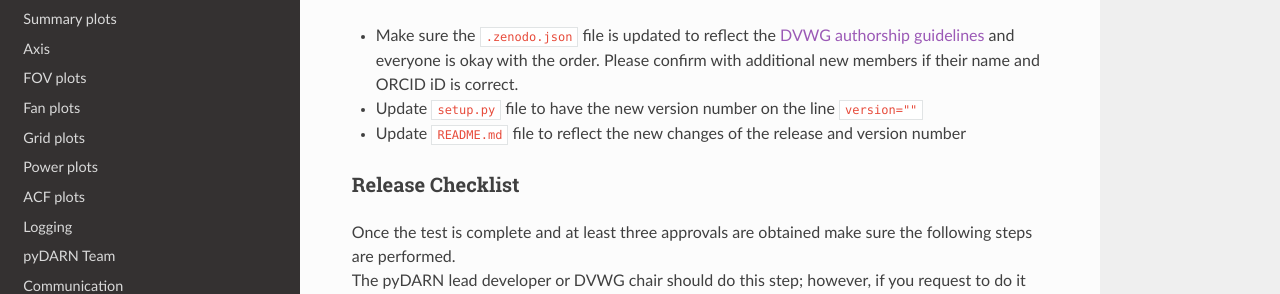
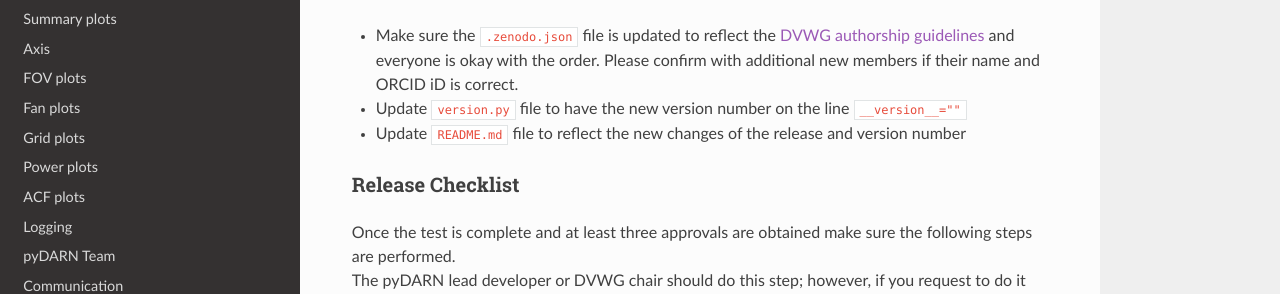
Before and after one commit to SuperDARN/pydarn, an MkDocs documentation site: the page built from docs/dev/releases.md, in a window 1280 px wide and 900 px high, scrolled down 2193 px. Shown: the part 157-451 px from the top of the window. Built offline with MkDocs 1.6.1, drawn with Linux system fonts in a browser that asks for light colours; nearby versions of some CDN libraries.

Commit message:
updated docs for the new version update in release docs

```diff
--- a/docs/dev/releases.md
+++ b/docs/dev/releases.md
@@ -91,7 +91,7 @@ and to confirm the version number is correct. State why a release is needed and
     Do this before the pull request to make it part of the review process
 
 - Make sure the `.zenodo.json` file is updated to reflect the [DVWG authorship guidelines]() and everyone is okay with the order. Please confirm with additional new members if their name and ORCID iD is correct.
-- Update `setup.py` file to have the new version number on the line `version=""`
+- Update `version.py` file to have the new version number on the line `__version__=""`
 - Update `README.md` file to reflect the new changes of the release and version number
 
 ### Release Checklist
```
